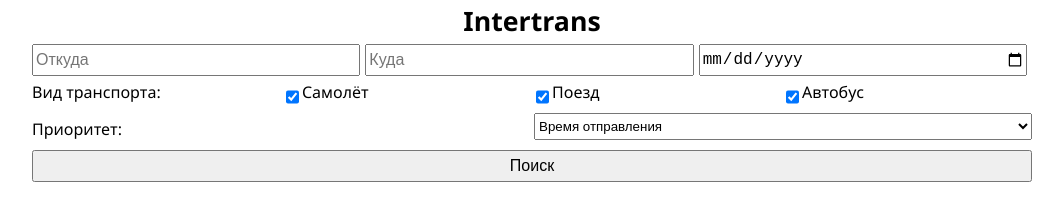
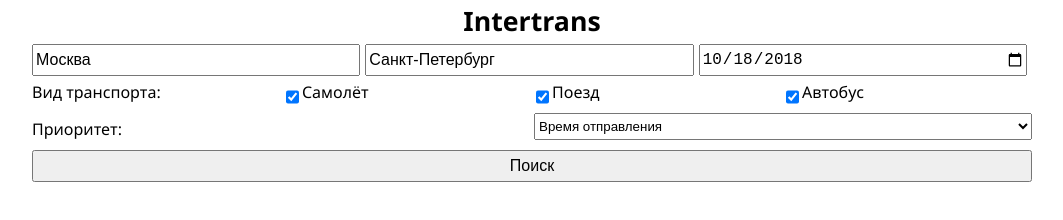
Before and after one commit to Semro/intertrans, a website: page public/index.html in a window 1280 px wide. Shown: the whole page, without its empty margins (108-1171 px from the left). Drawn offline with Linux system fonts and the light colour scheme.

Commit message:
fix: add default values

```diff
--- a/public/index.html
+++ b/public/index.html
@@ -10,12 +10,12 @@
       <div class="header_element, title">Intertrans</div>
       <div class="header_element">
         <div>
-          <input type="search" name="location" placeholder="Откуда" id="from" />
+          <input type="search" name="location" placeholder="Откуда" id="from" value="Москва" />
         </div>
         <div>
-          <input type="search" name="location" placeholder="Куда" id="to" />
+          <input type="search" name="location" placeholder="Куда" id="to" value="Санкт-Петербург" />
         </div>
-        <div><input type="date" name="location" id="departure" /></div>
+        <div><input type="date" name="location" id="departure" value="2018-10-18" /></div>
       </div>
       <div class="header_element">
         <div>Вид транспорта:</div>
```
